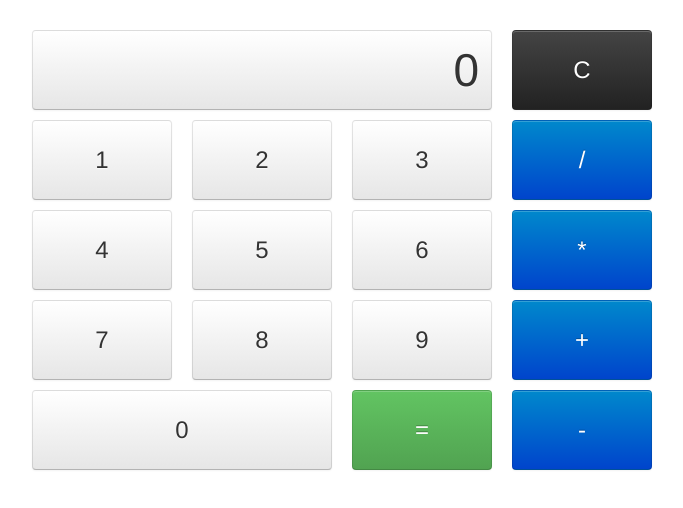
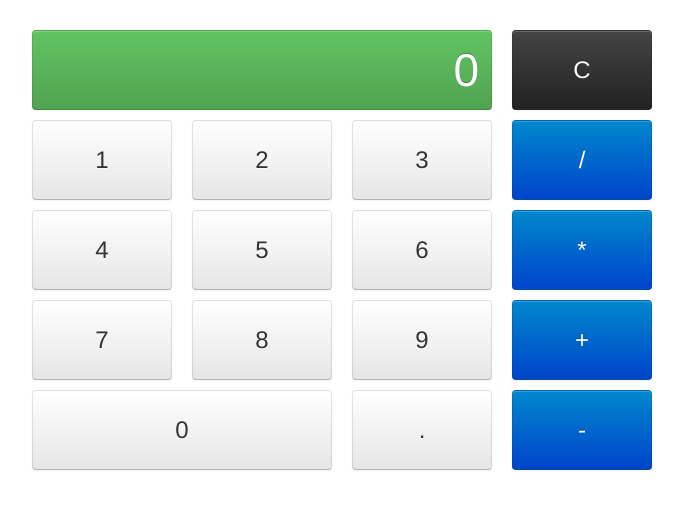
Before and after one commit to luizrogeriocn/calc-layout, a website: page index.html in a window 1280 px wide. Shown: the whole page, without its empty margins (138-821 px from the left). Drawn offline with Linux system fonts and the light colour scheme.

Commit message:
Implement float operations. Closes #5

```diff
--- a/index.html
+++ b/index.html
@@ -29,7 +29,7 @@
             <div class="row" id="buttons">
                 <div class="span6">
                     <div class="row">
-                        <button ng-click="calculate()" type="button" class="btn output text-right span6">{{result}}</button>
+                        <button ng-click="calculate()" type="button" class="btn btn-success output text-right span6">{{result}}</button>
                     </div>
                     <div class="row">
                         <button ng-click="addNumber(1)" type="button" class="btn span2">1</button>
@@ -48,7 +48,7 @@
                     </div>
                     <div class="row">
                         <button ng-click="addNumber(0)" type="button" class="btn span4">0</button>
-                        <button ng-click="calculate()" type="button" class="btn btn-success span2">=</button>
+                        <button ng-click="addNumber('.')" type="button" class="btn span2">.</button>
                     </div>
                 </div>
                 <div class="span1">
```
